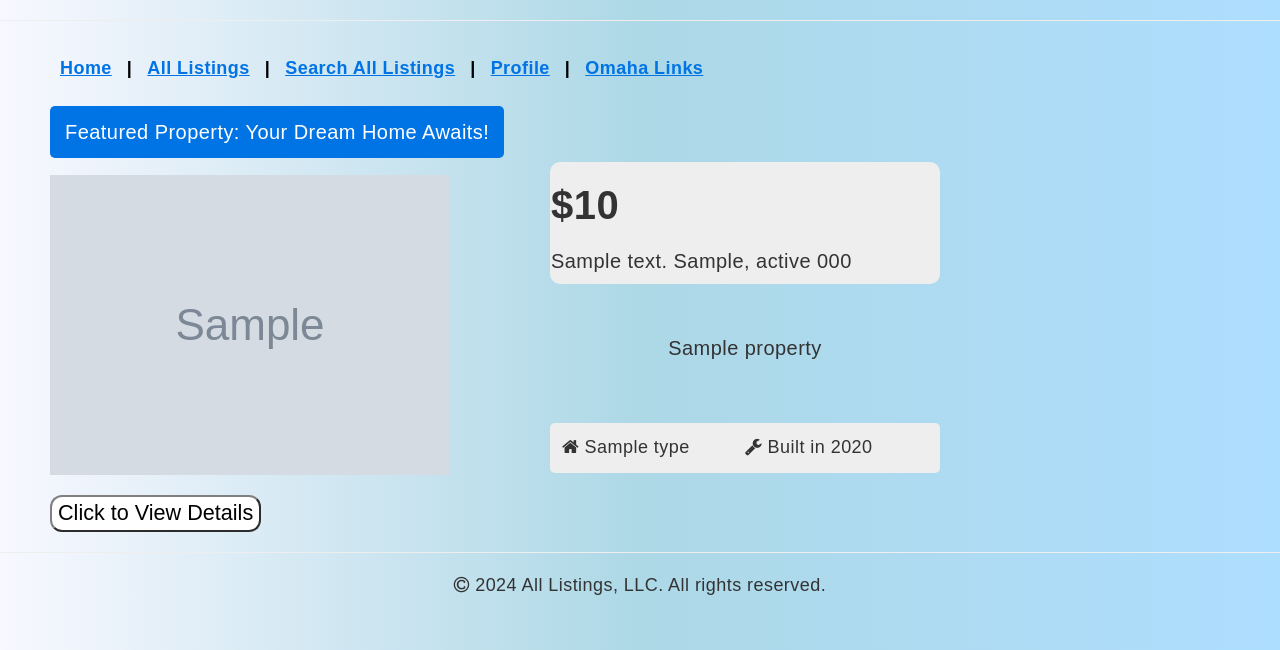
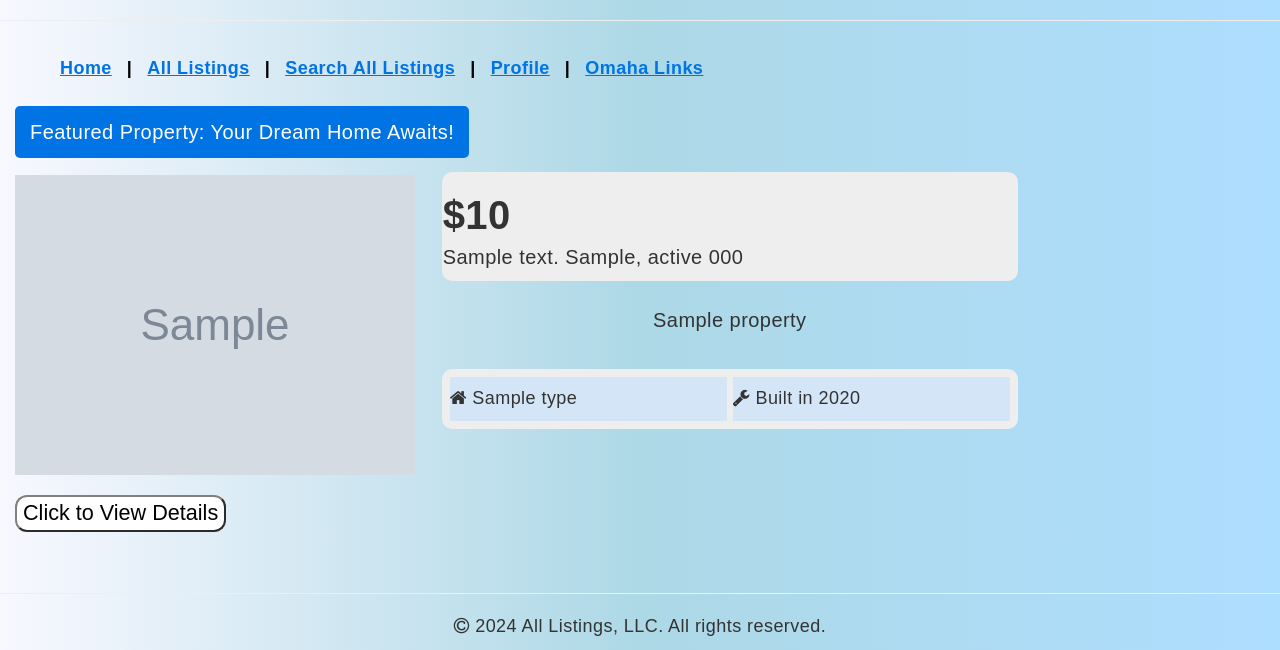
Before and after one commit to jaclyn-anderson/isqa8210-group1, a Django app: page / in a window 1280 px wide. Shown: the part 150-800 px from the top of the page. Run offline with Django 5.2, Linux system fonts and the light colour scheme; tables that the repository leaves empty hold one stand-in row (values such as "Sample post"); grey boxes marked "Sample" are stand-in pictures; some libraries are stand-ins or nearby versions.

Commit message:
landing page property details formating

```diff
--- a/RealEstate/templates/base.html
+++ b/RealEstate/templates/base.html
@@ -54,7 +54,7 @@
     </main>
 <div>
 
-    <footer style="text-align: center; bottom: 0; width: 100%;">
+    <footer style="text-align: center; bottom: 10px; width: 100%; position: fixed">
         <hr>
         <i class="fa fa-copyright" aria-hidden="true"></i> 2024 All Listings, LLC. All rights reserved.
     </footer>
--- a/RealEstate/templates/base2.html
+++ b/RealEstate/templates/base2.html
@@ -44,7 +44,7 @@
         {% block content %}{% endblock %}
     </main>
 
-    <footer style="text-align: center">
+    <footer style="text-align: center; bottom: 10px; width: 100%; position: fixed">
         <hr>
         <p>&copy; 2024 All Listings, LLC. All rights reserved.</p>
     </footer>
--- a/RealEstate/templates/home.html
+++ b/RealEstate/templates/home.html
@@ -5,10 +5,9 @@
 {% load humanize %}
 {% block title %}Home - My Website{% endblock %}
 {% block content %}
-    <div class="container-lg" style="margin-left: 50px;">
+    <div class="container-fluid">
     <div class="row">
         <div class="col-md-4">
-
            {% if featured.count > 0 %}
             <h2> <span class="label label-default" style="font-weight: normal; font-size: 20px; background-color: #0073e5; padding: 15px; ">Featured Property: Your Dream Home Awaits!</span></h2>
         {% for item in featured %}
@@ -16,28 +15,30 @@
            <div style="padding-top: 20px"><button type="button" style="font-size: larger; width: fit-content;" href="" class="admin-btn" >
                Click to View Details</button></div>
         </div>
-         <div class="col-md-4" style="margin-left: 80px;margin-top: 70px;">
-             <div style="background-color: #eeeeee; padding: 1px; border-radius: 10px; width: auto;">
-                 <h2> <span style="font-weight: bold; font-size: 40px; ">${{ item.property_price|intcomma }}</span></h2>
-                 <h3> <span style="font-weight: normal; font-size: 20px; ">{{ item.property_street_address}}
-                     {{ item.property_city}}, {{ item.property_state}} {{ item.property_zip_code}}</span></h3>
+         <div class="col-md-8">
+             <div  style="margin-top: 80px; background-color: #eeeeee; padding: 1px; border-radius: 10px; width: 70%;">
+                 <h2> <span style="font-weight: bold; font-size: 40px; ">${{ item.property_price|intcomma }}</span>
+                     <br>
+                 <span style="font-weight: normal; font-size: 20px; ">{{ item.property_street_address}}
+                     {{ item.property_city}}, {{ item.property_state}} {{ item.property_zip_code}}</span>
+                 </h2>
              </div>
-             <div style="padding: 50px; width: auto;">
+             <div style="padding: 25px;width: 70%;">
                  <p style="font-size: 20px; text-align: center"> {{ item.property_title}}</p>
              </div>
-
-             <div style="height: 50px; background-color: #eeeeee; width: auto; padding: 12px; border-radius: 5px; display: flex">
-                 <div style="width: 50%;"><i class="fa fa-home" aria-hidden="true"></i>&nbsp;{{ item.home_type}}</div>
-                 <div style="width: 50%;"><i class="fa fa-wrench" aria-hidden="true"></i>&nbsp;Built in {{ item.property_year_built}}</div>
+             <div style="height: 60px; width: 70%; border: 5px solid #eeeeee; border-radius: 10px; display: flex">
+                 <div style="width: 50%; background-color: #d3e5f6;border: 3px solid #eeeeee; align-content: center"><i class="fa fa-home" aria-hidden="true"></i>&nbsp;{{ item.home_type}}</div>
+                 <div style="width: 50%; background-color: #d3e5f6; border: 3px solid #eeeeee; align-content: center"><i class="fa fa-wrench" aria-hidden="true"></i>&nbsp;Built in {{ item.property_year_built}}</div>
              </div>
                {% endfor %}
          </div>
+
     </div>
                </div>
     {% else %}
 
-               <div class="container" style="min-height: 200px; margin-left: 40px">
-               <img src="{% static "images/cover.png" %}" class="home-pic" style="float: right; margin-bottom: 50px">
+               <div class="container" style="min-height: 200px;">
+               <img src="{% static "images/cover.png" %}" class="home-pic" style="float: right; margin-bottom: 50px" alt="No Photo Available">
                </div>
 
   {% endif %}
```
